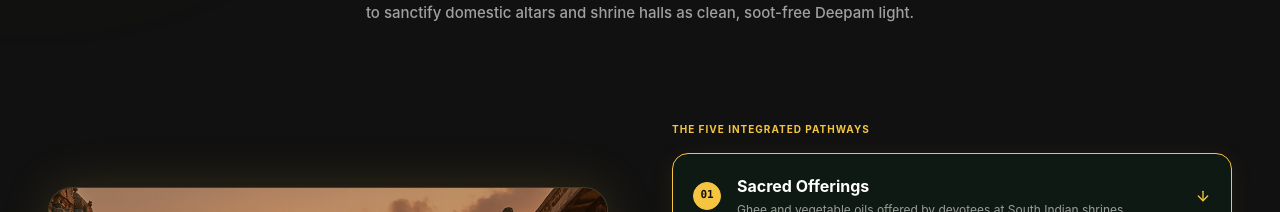
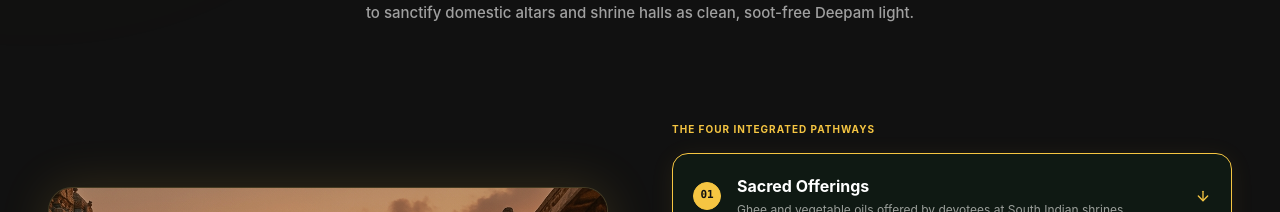
Before and after one commit to sherinejoanna/SengoalWebsite, a React (Vite) app: page / in a window 1280 px wide. Shown: the part 6601-6813 px from the top of the page. Built offline with nearby package versions, Linux system fonts and the light colour scheme.

Commit message:
Fix typo: Change FIVE to FOUR pathways in TempleLoop

```diff
--- a/src/components/TempleLoop.tsx
+++ b/src/components/TempleLoop.tsx
@@ -63,7 +63,7 @@ export default function TempleLoop({ templeImagePath }: TempleProps) {
           <div className="col-span-1 lg:col-span-6 space-y-6">
             <div className="space-y-4">
               <p className="text-[10px] font-bold tracking-widest text-brand-gold uppercase">
-                THE FIVE INTEGRATED PATHWAYS
+                THE FOUR INTEGRATED PATHWAYS
               </p>
 
               <div className="space-y-4">
```
